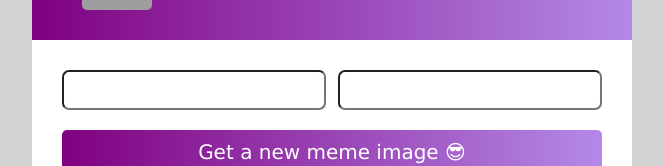
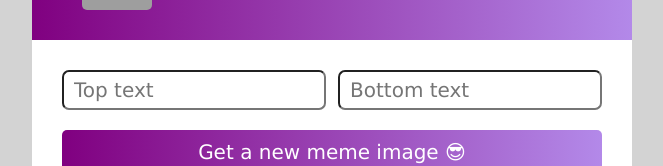
Before and after one commit to princeibs/meme-generator-react, a React (Create React App) app: page / in a window 1280 px wide. Shown: the part 126-292 px from the top of the page, without its empty margins (308-971 px from the left). Built offline with nearby package versions, Linux system fonts and the light colour scheme; grey boxes are pictures that could not be loaded.

Commit message:
Completed adding text to image via input

```diff
--- a/src/MemeGenerator.js
+++ b/src/MemeGenerator.js
@@ -2,22 +2,45 @@ import { useState } from "react";
 import data from "./memesData";
 
 export default function MemeGenerator() {
-  const [newMeme, changeMeme] = useState(data.memes[0].url);
-  const handleGetNewMeme = () => {
-    const randomId = Math.floor(Math.random() * data.memes.length);
-    changeMeme(data.memes[randomId].url);
-  };
+  const [meme, setMeme] = useState({
+    topText: "",
+    bottomText: "",
+    name: "Index Image",
+    url: data.memes[0].url,
+  });
+  const [allMemeImages, setAllMemeImages] = useState(data)
+  const getNewMeme = () => {
+    const randomId = Math.floor(Math.random() * allMemeImages.memes.length);
+    const url = allMemeImages.memes[randomId].url
+    setMeme(prevMeme => ({
+      ...prevMeme,
+      url
+    }))
+  }
+
+  function handleChange(event) {
+    const { name, value } = event.target
+    setMeme(prevMeme => {
+      return {
+        ...prevMeme,
+        [name]: value
+      }
+    })
+  }
   return (
     <div className="content-body">
       <div className="input-group">
-        <input type="text" />
-        <input type="text" />
+        <input name="topText" value={meme.topText} onChange={handleChange} type="text" placeholder="Top text" />
+        <input name="bottomText" value={meme.bottomText} onChange={handleChange} type="text" placeholder="Bottom text" />
       </div>
-      <button onClick={() => handleGetNewMeme()}>
+      <button onClick={() => getNewMeme()}>
         Get a new meme image 😎
       </button>
       <div className="meme-img">
-        <img src={newMeme} />
+        <div className="top-text meme-text">{meme.topText}</div>
+        <div className="bottom-text meme-text">{meme.bottomText}</div>
+        <img src={meme.url} alt={meme.name} />
+
       </div>
     </div>
   );
--- a/src/style.css
+++ b/src/style.css
@@ -79,6 +79,10 @@ button img {
   padding: 0 10px;
 }
 
+.meme-img {
+  position: relative;
+}
+
 .meme-img img {
   width: 100%;
   height: 400px;
@@ -88,3 +92,22 @@ button img {
 .content-body {
   padding: 30px 30px 30px;
 }
+
+.meme-text {
+  font-family: fantasy;
+  text-shadow: 20 20 20;
+  font-size: 3em;
+  font-weight: 900;
+  color: white;
+  position: absolute;
+  text-shadow: 0 0 10px black;
+}
+
+
+.top-text {
+margin: auto;
+}
+
+.bottom-text {
+  bottom: 0;
+}
```
